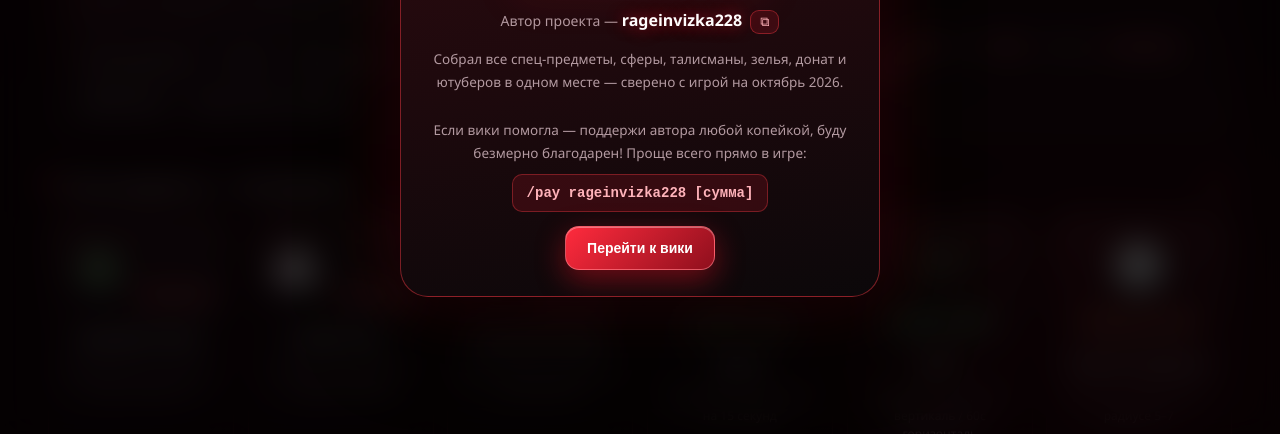
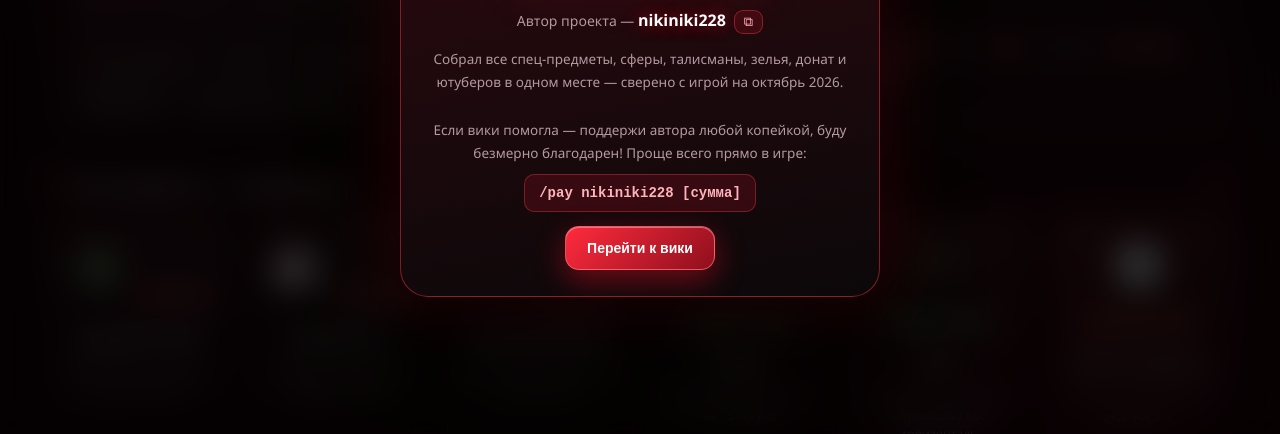
Before and after one commit to romageygeyroma-bit/wikifuntime, a plain HTML site: page index.html in a window 1280 px wide. Shown: the part 361-795 px from the top of the page. Drawn offline with Linux system fonts and the light colour scheme.

Commit message:
Nick nikiniki228

```diff
--- a/index.html
+++ b/index.html
@@ -183,8 +183,8 @@ a{color:#ff7a86;text-decoration:none}
 <img class="w-logo" src="assets/logo-funtime.png" alt="FunTime">
 <div class="w-eyebrow">Добро пожаловать</div>
 <h2 class="w-title">FunTime Mini Wiki</h2>
-<div class="w-author">Автор проекта — <b id="w-nick">rageinvizka228</b><button class="w-copy" onclick="copyName('rageinvizka228')" title="Скопировать ник">⧉</button></div>
-<p class="w-text">Собрал все спец-предметы, сферы, талисманы, зелья, донат и ютуберов в одном месте — сверено с игрой на октябрь 2026.<br><br>Если вики помогла — поддержи автора любой копейкой, буду безмерно благодарен! Проще всего прямо в игре:<br><code>/pay rageinvizka228 [сумма]</code></p>
+<div class="w-author">Автор проекта — <b id="w-nick">nikiniki228</b><button class="w-copy" onclick="copyName('nikiniki228')" title="Скопировать ник">⧉</button></div>
+<p class="w-text">Собрал все спец-предметы, сферы, талисманы, зелья, донат и ютуберов в одном месте — сверено с игрой на октябрь 2026.<br><br>Если вики помогла — поддержи автора любой копейкой, буду безмерно благодарен! Проще всего прямо в игре:<br><code>/pay nikiniki228 [сумма]</code></p>
 <div class="w-btns"><button class="btn primary" onclick="closeWelcome()">Перейти к вики</button></div>
 </div></div>
 
```
